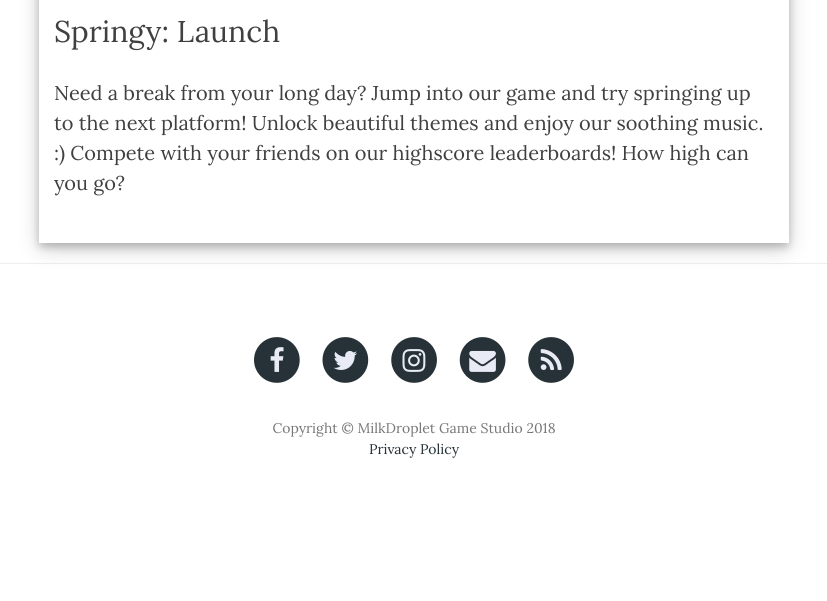
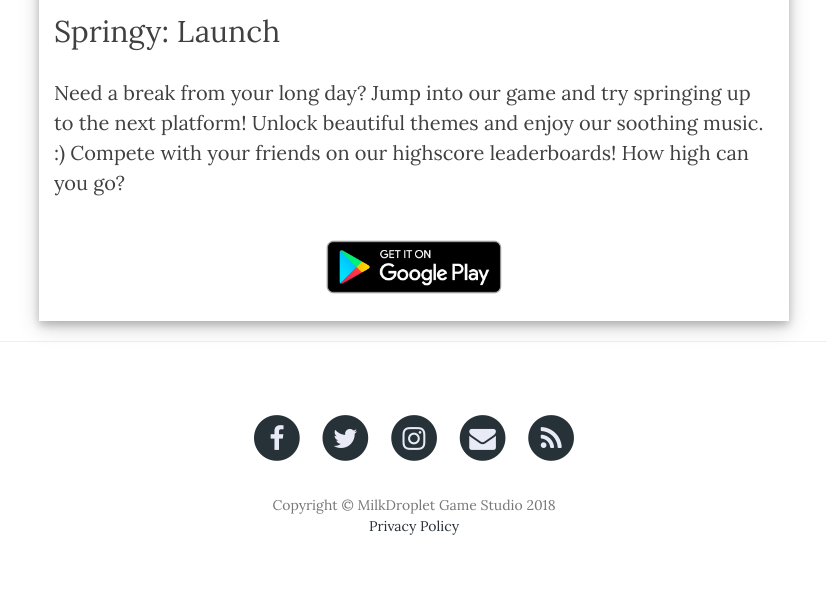
Before and after one commit to milkdroplet/milkdroplet.github.io, a Jekyll site: the page built from games/springy.html, in a window 1280 px wide. Shown: the part 845-1446 px from the top of the page, without its empty margins (226-1053 px from the left). Built offline with Jekyll 4.4.1, drawn with Linux system fonts in a browser that asks for light colours; nearby versions of some CDN libraries; before the commit the page ends 1369 px from its top, so only the background shows below that.

Commit message:
Add google play store button to springy page

```diff
--- a/about.html
+++ b/about.html
@@ -12,7 +12,7 @@ meta_description: "We're an indie game studio located in Toronto. We're a team o
     {% for member in site.data.members %}
         <div class="col-sm-6 member-card">
             <div class="card-shadow card-pad">
-              <img class="card-img-top" src="{{ member.pic }}" alt="Card image cap">
+              <img src="{{ member.pic }}" alt="Card image cap">
               <div class="card-block">
                 <h2 class="card-title text-center">{{ member.name }}</h2>
               </div>
--- a/css/custom.css
+++ b/css/custom.css
@@ -111,3 +111,9 @@
 .fa.fa-inverse {
     color: var(--light-color);
 }
+
+/* Call to action buttons */
+.android-cta {
+    width: 200px;
+    margin: auto
+}
--- a/games/index.html
+++ b/games/index.html
@@ -10,7 +10,7 @@ meta_description: "We're an indie game studio located in Toronto. Check out the
     {% for game in site.data.games %}
         <div class="card-shadow game-item">
             <a class="card-link" href="{{ game.link }}">
-                <img class="card-img-top" src="{{ game.feature_graphic }}">
+                <img src="{{ game.feature_graphic }}">
                 <div class="card-block card-pad">
                     <h2 class="card-title">{{ game.name }}</h2>
                     <p class="card-text">{{ game.description }}</p>
--- a/games/springy.html
+++ b/games/springy.html
@@ -11,6 +11,7 @@ meta_description: "Play Springy: Launch! Need a break from your long day? Jump i
         <div class="card-block card-pad">
             <h2 class="card-title">Springy: Launch</h2>
             <p class="card-text">Need a break from your long day? Jump into our game and try springing up to the next platform! Unlock beautiful themes and enjoy our soothing music. :) Compete with your friends on our highscore leaderboards! How high can you go?</p>
+            <img class="android-cta" src="/img/games/android_cta.png">
         </div>
     </a>
 </div>
--- a/index.html
+++ b/index.html
@@ -9,7 +9,7 @@ header-img: "img/default-bg.jpg"
     {% for game in site.data.games %}
         <div class="flexbox-item card-shadow" style="max-width: 700px">
             <a class="card-link" href="{{ game.link }}">
-                <img class="card-img-top" src="{{ game.feature_graphic }}">
+                <img src="{{ game.feature_graphic }}">
             </a>
         </div>
     {% endfor %}
```
Also changed, not shown: img/games/android_cta.png (added).
